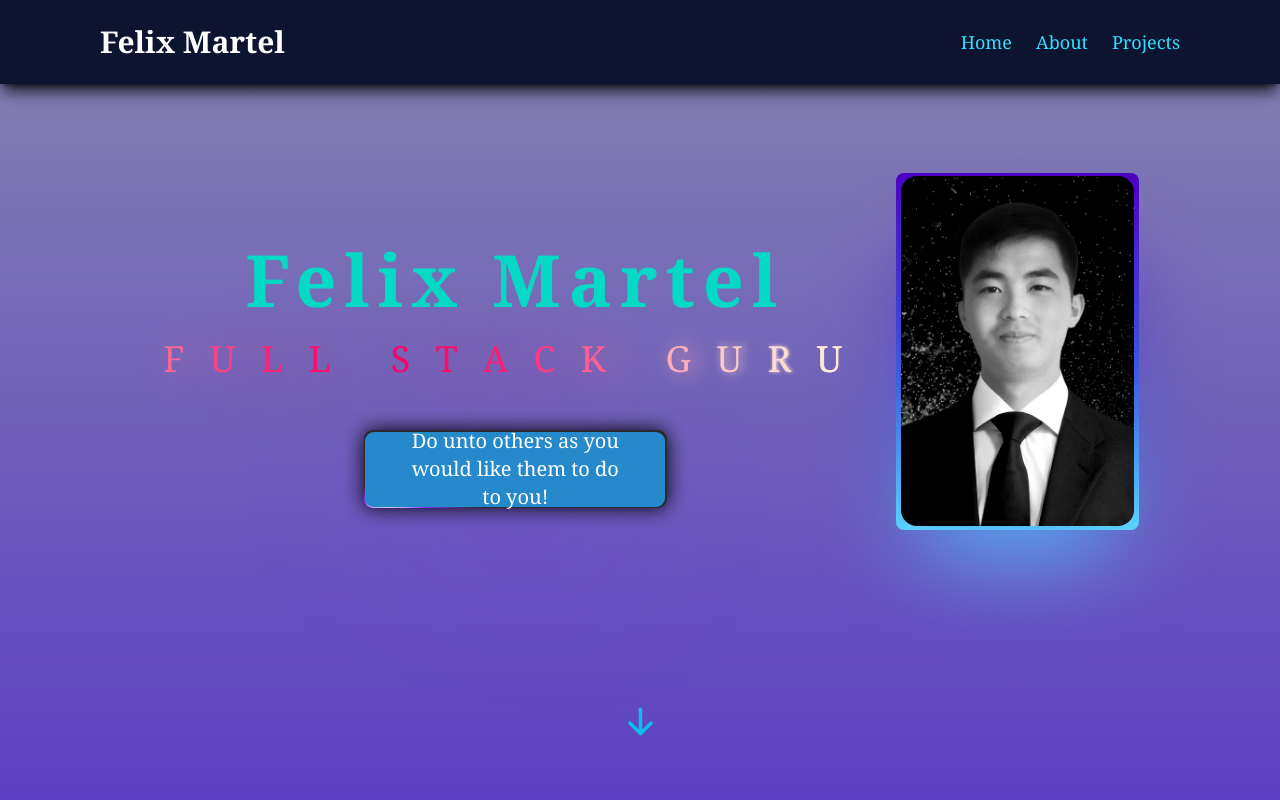
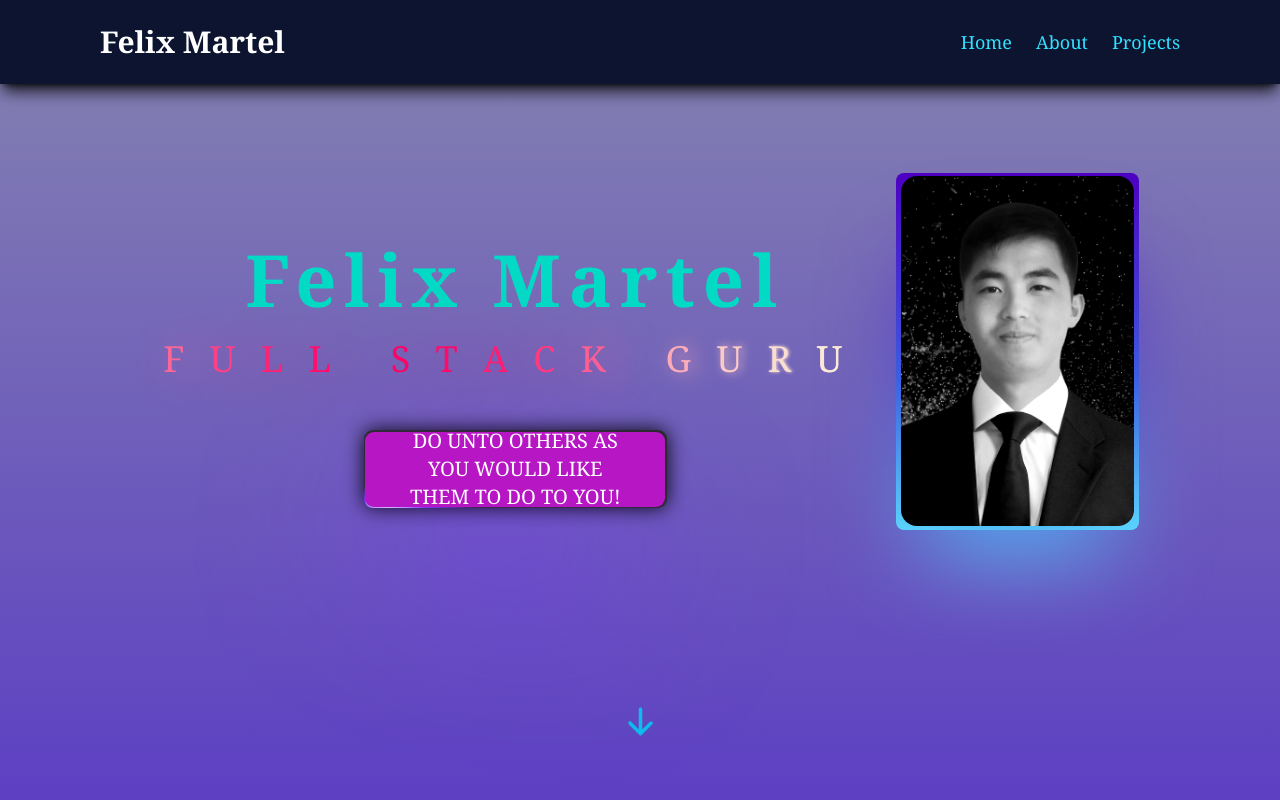
Before and after one commit to NEVO-SAY-NEVO/Profile-Update, a Next.js app: page / in a window 1280 px wide. Shown: the top 800 px of the page. Built offline with nearby package versions, Linux system fonts and the light colour scheme; a web font is replaced by a local one.

Commit message:
'feat:scsc'

```diff
--- a/components/HeroSection.tsx
+++ b/components/HeroSection.tsx
@@ -35,7 +35,7 @@ const HeroSection = () => {
             <div className='font-semibold'>R</div>
             <div className='font-semibold'>U</div>
           </div>
-          <div className="motto-up-btn font-header hover:scale-105 cursor-cell text-center mb-5">
+          <div className="motto-btn font-header hover:scale-105 cursor-cell text-center mb-5">
             <span className="glow"></span>
             <div className="font-header text-xl">
               Do unto others as you would like them to do to you!
--- a/styles/custom.scss
+++ b/styles/custom.scss
@@ -275,50 +275,8 @@ body{
   border-radius: var(--card-radius);
   cursor: pointer;
 
-  &:hover {
-    > div {
-      mix-blend-mode: darken;
-      --text-color: white;
-      box-shadow: 0 0 calc(var(--white-shadow) * 1vw)
-        calc(var(--white-shadow) * 0.15vw) rgb(255 255 255 / 20%);
-      animation: shadow-pulse calc(var(--animation-speed) * 2) linear infinite;
-      &:before {
-        --bg-size: 15;
-        animation-play-state: paused;
-        transition: --bg-size var(--interaction-speed) ease;
 }
-    }
-    .glow {
-      --glow-blur: 1.5;
-      --glow-opacity: 0.6;
-      --glow-scale: 2.5;
-      --glow-radius: 0;
-      --rotate: 900;
-      --glow-rotate-unit: 0;
-      --scale-factor: 1.25;
-      animation-play-state: paused;
-
-      &:after {
-        --glow-translate-y: 0;
-        animation-play-state: paused;
-        transition: --glow-translate-y 0s ease, --glow-blur 0.05s ease,
-          --glow-opacity 0.05s ease, --glow-scale 0.05s ease,
-          --glow-radius 0.05s ease;
-      }
-    }
-  }
-
-  &:before,
-  &:after {
-    content: "";
-    display: block;
-    position: absolute;
-    width: 100%;
-    height: 100%;
-    border-radius: var(--card-radius);
-  }
-
-  > div {
+.motto-btn > div {
   position: absolute;
   width: 100%;
   height: 100%;
@@ -333,8 +291,8 @@ body{
   font-size: clamp(1.5vw, 1.5vmin, 32px); */
   color: var(--text-color);
   padding: calc(var(--card-motto-width) / 8);
-
-    &:before {
+}
+.motto-btn > div:before {
   content: "";
   display: block;
   position: absolute;
@@ -361,8 +319,44 @@ body{
     rotate-bg var(--animation-speed) linear infinite;
   transition: --bg-size var(--interaction-speed) ease;
 }
+.motto-btn:hover > div {
+  mix-blend-mode: darken;
+  --text-color: white;
+  box-shadow: 0 0 calc(var(--white-shadow) * 1vw)
+    calc(var(--white-shadow) * 0.15vw) rgb(255 255 255 / 20%);
+  animation: shadow-pulse calc(var(--animation-speed) * 2) linear infinite;
 }
-
+.motto-btn:hover > div:before {
+  --bg-size: 15;
+  animation-play-state: paused;
+  transition: --bg-size var(--interaction-speed) ease;
+}
+.motto-btn:hover .glow {
+  --glow-blur: 1.5;
+  --glow-opacity: 0.6;
+  --glow-scale: 2.5;
+  --glow-radius: 0;
+  --rotate: 900;
+  --glow-rotate-unit: 0;
+  --scale-factor: 1.25;
+  animation-play-state: paused;
+}
+.motto-btn:hover .glow:after {
+  --glow-translate-y: 0;
+  animation-play-state: paused;
+  transition: --glow-translate-y 0s ease, --glow-blur 0.05s ease,
+    --glow-opacity 0.05s ease, --glow-scale 0.05s ease,
+    --glow-radius 0.05s ease;
+}
+.motto-btn:before,
+.motto-btn:after {
+  content: "";
+  display: block;
+  position: absolute;
+  width: 100%;
+  height: 100%;
+  border-radius: var(--card-radius);
+}
 .glow {
   --glow-translate-y: 0;
   display: block;
@@ -373,8 +367,8 @@ body{
   transform: rotateZ(calc(var(--rotate) * var(--glow-rotate-unit)));
   transform-origin: center;
   border-radius: calc(var(--glow-radius) * 10vw);
-
-    &:after {
+}
+.glow:after {
   content: "";
   display: block;
   z-index: -2;
@@ -394,8 +388,34 @@ body{
     translateY(calc(var(--glow-translate-y) * 1%));
   opacity: var(--glow-opacity);
 }
-  }
-}
+
+
+
+
+
+
+
+
+
+
+
+
+
+
+
+
+
+
+
+
+
+
+
+
+
+
+
+
 
 .motto-up-btn {
   width: var(--card-motto-width);
@@ -411,51 +431,8 @@ body{
   z-index: 2;
   border-radius: var(--card-radius);
   cursor: pointer;
-
-  &:hover {
-    > div {
-      mix-blend-mode: darken;
-      --text-color: white;
-      box-shadow: 0 0 calc(var(--white-shadow) * 1vw)
-        calc(var(--white-shadow) * 0.15vw) rgb(255 255 255 / 20%);
-      animation: shadow-pulse calc(var(--animation-speed) * 2) linear infinite;
-      &:before {
-        --bg-size: 15;
-        animation-play-state: paused;
-        transition: --bg-size var(--interaction-speed) ease;
 }
-    }
-    .glow {
-      --glow-blur: 1.5;
-      --glow-opacity: 0.6;
-      --glow-scale: 2.5;
-      --glow-radius: 0;
-      --rotate: 900;
-      --glow-rotate-unit: 0;
-      --scale-factor: 1.25;
-      animation-play-state: paused;
-
-      &:after {
-        --glow-translate-y: 0;
-        animation-play-state: paused;
-        transition: --glow-translate-y 0s ease, --glow-blur 0.05s ease,
-          --glow-opacity 0.05s ease, --glow-scale 0.05s ease,
-          --glow-radius 0.05s ease;
-      }
-    }
-  }
-
-  &:before,
-  &:after {
-    content: "";
-    display: block;
-    position: absolute;
-    width: 100%;
-    height: 100%;
-    border-radius: var(--card-radius);
-  }
-
-  > div {
+.motto-up-btn > div {
   position: absolute;
   width: 100%;
   height: 100%;
@@ -469,8 +446,8 @@ body{
   font-size: clamp(1.5vw, 1.5vmin, 32px); */
   color: var(--text-color);
   padding: calc(var(--card-motto-width) / 8);
-
-    &:before {
+}
+.motto-up-btn > div :before {
   content: "";
   display: block;
   position: absolute;
@@ -497,40 +474,43 @@ body{
     rotate-bg var(--animation-speed) linear infinite;
   transition: --bg-size var(--interaction-speed) ease;
 }
-  }
-
-  .glow {
-    --glow-translate-y: 0;
+.motto-up-btn:before,
+.motto-up-btn:after {
+  content: "";
   display: block;
   position: absolute;
-    width: 30px;
-    height: 30px;
-    animation: rotate var(--animation-speed) linear infinite;
-    transform: rotateZ(calc(var(--rotate) * var(--glow-rotate-unit)));
-    transform-origin: center;
-    border-radius: calc(var(--glow-radius) * 10vw);
-
-    &:after {
-      content: "";
-      display: block;
-      z-index: -2;
-      filter: blur(calc(var(--glow-blur) * 10px));
-      width: 130%;
-      height: 130%;
-      left: -15%;
-      top: -15%;
-      background: hsl(
-        calc(calc(var(--hue) * var(--hue-speed)) * 1deg) 100% 60%
-      );
-      position: relative;
-      border-radius: calc(var(--glow-radius) * 10vw);
-      animation: hue-animation var(--animation-speed) linear infinite;
-      transform: scaleY(calc(var(--glow-scale) * var(--scale-factor) / 1.1))
-        scaleX(calc(var(--glow-scale) * var(--scale-factor) * 1.2))
-        translateY(calc(var(--glow-translate-y) * 1%));
-      opacity: var(--glow-opacity);
+  width: 100%;
+  height: 100%;
+  border-radius: var(--card-radius);
 }
+.motto-up-btn:hover > div {
+    mix-blend-mode: darken;
+    --text-color: white;
+    box-shadow: 0 0 calc(var(--white-shadow) * 1vw)
+      calc(var(--white-shadow) * 0.15vw) rgb(255 255 255 / 20%);
+    animation: shadow-pulse calc(var(--animation-speed) * 2) linear infinite;
 }
+.motto-up-btn:hover > div:before {
+  --bg-size: 15;
+  animation-play-state: paused;
+  transition: --bg-size var(--interaction-speed) ease;
+}
+.motto-up-btn:hover .glow {
+  --glow-blur: 1.5;
+  --glow-opacity: 0.6;
+  --glow-scale: 2.5;
+  --glow-radius: 0;
+  --rotate: 900;
+  --glow-rotate-unit: 0;
+  --scale-factor: 1.25;
+  animation-play-state: paused;
+}
+.motto-up-btn:hover .glow:after {
+  --glow-translate-y: 0;
+  animation-play-state: paused;
+  transition: --glow-translate-y 0s ease, --glow-blur 0.05s ease,
+    --glow-opacity 0.05s ease, --glow-scale 0.05s ease,
+    --glow-radius 0.05s ease;
 }
 @keyframes shadow-pulse {
   0%,
```
Lines whose indentation alone changed are shown as unchanged.
